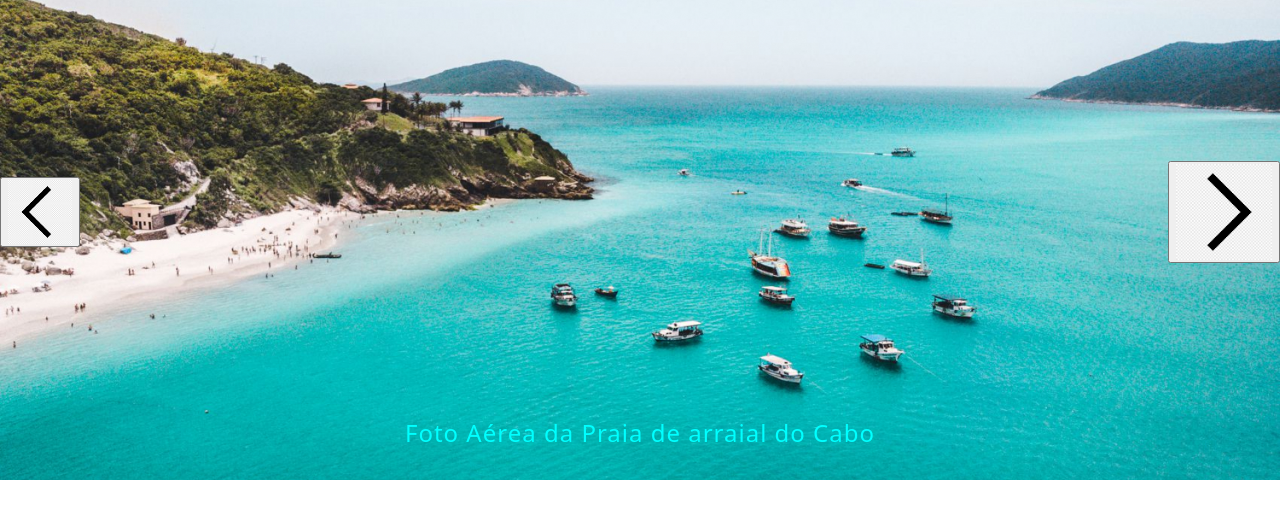
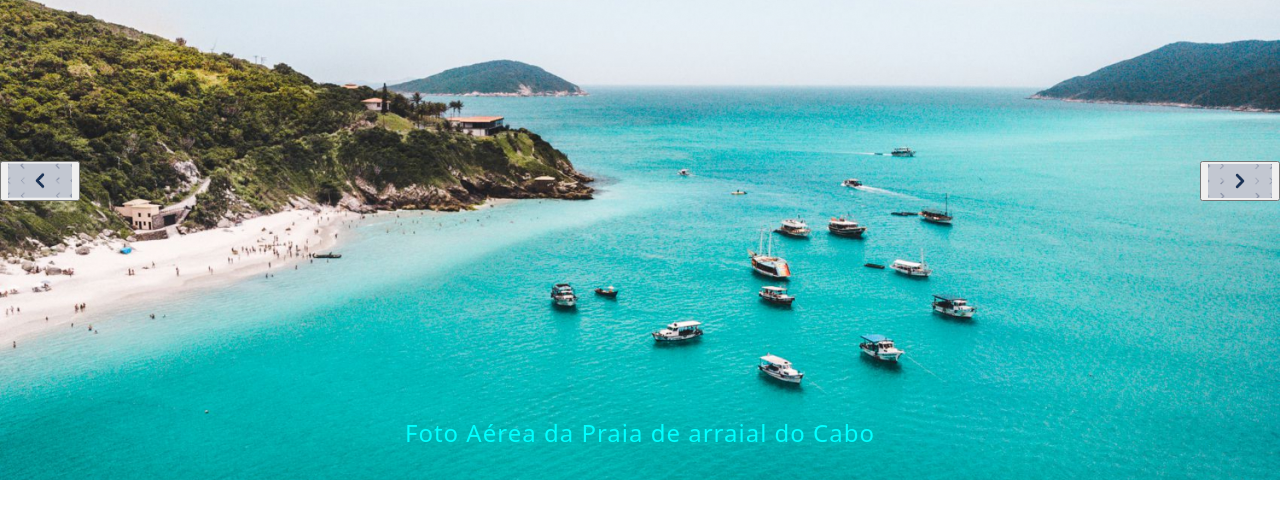
Before and after one commit to MahAzevedo/praia, a React (Vite) app: page / in a window 1280 px wide. Shown: the top 518 px of the page. Built offline with nearby package versions, Linux system fonts and the light colour scheme.

Commit message:
modified:   src/Components/Carousel/Carousel.jsx

```diff
--- a/src/Components/Carousel/Carousel.jsx
+++ b/src/Components/Carousel/Carousel.jsx
@@ -3,7 +3,7 @@ import styles from './Carousel.module.css';
 // import praiaCapa from '/src/Assets/praiaCapa.jpg?react'; funciona assim também :)
 import praiaCapa from '/src/Assets/praiaCapa.jpg';
 // e funciona assim também :)
-import chevron from '/src/Assets/chevron.png';
+import chevron from '/src/Assets/chevron1.png';
 
 
 
--- a/src/Components/Carousel/Carousel.module.css
+++ b/src/Components/Carousel/Carousel.module.css
@@ -65,5 +65,5 @@ body {}
     color: white;
 }
 .buttonImgRight {
-    width: 12vh;
+    width: 8vh;
 }
```
Also changed, not shown: src/assets/chevron1.png (added).
